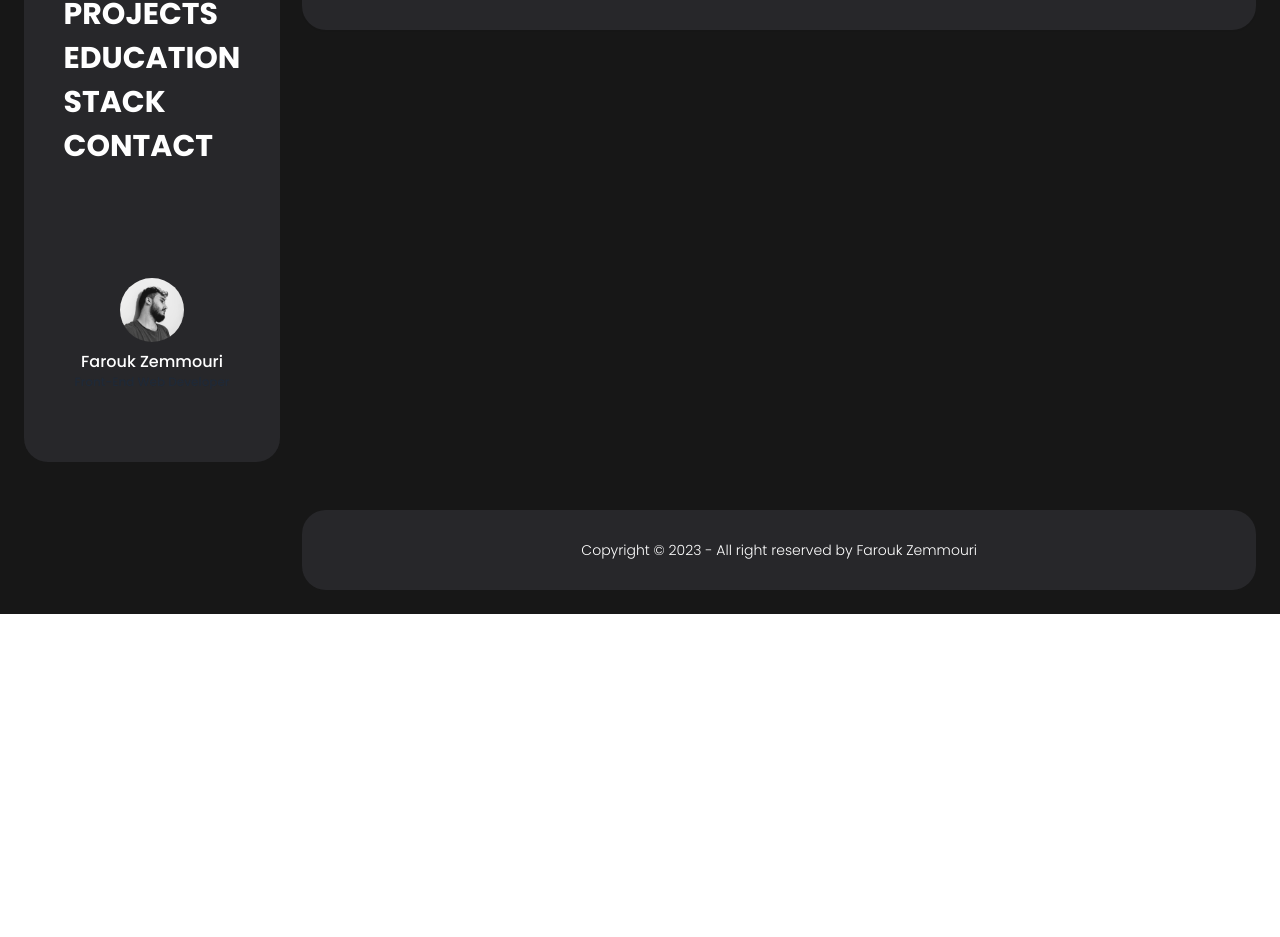
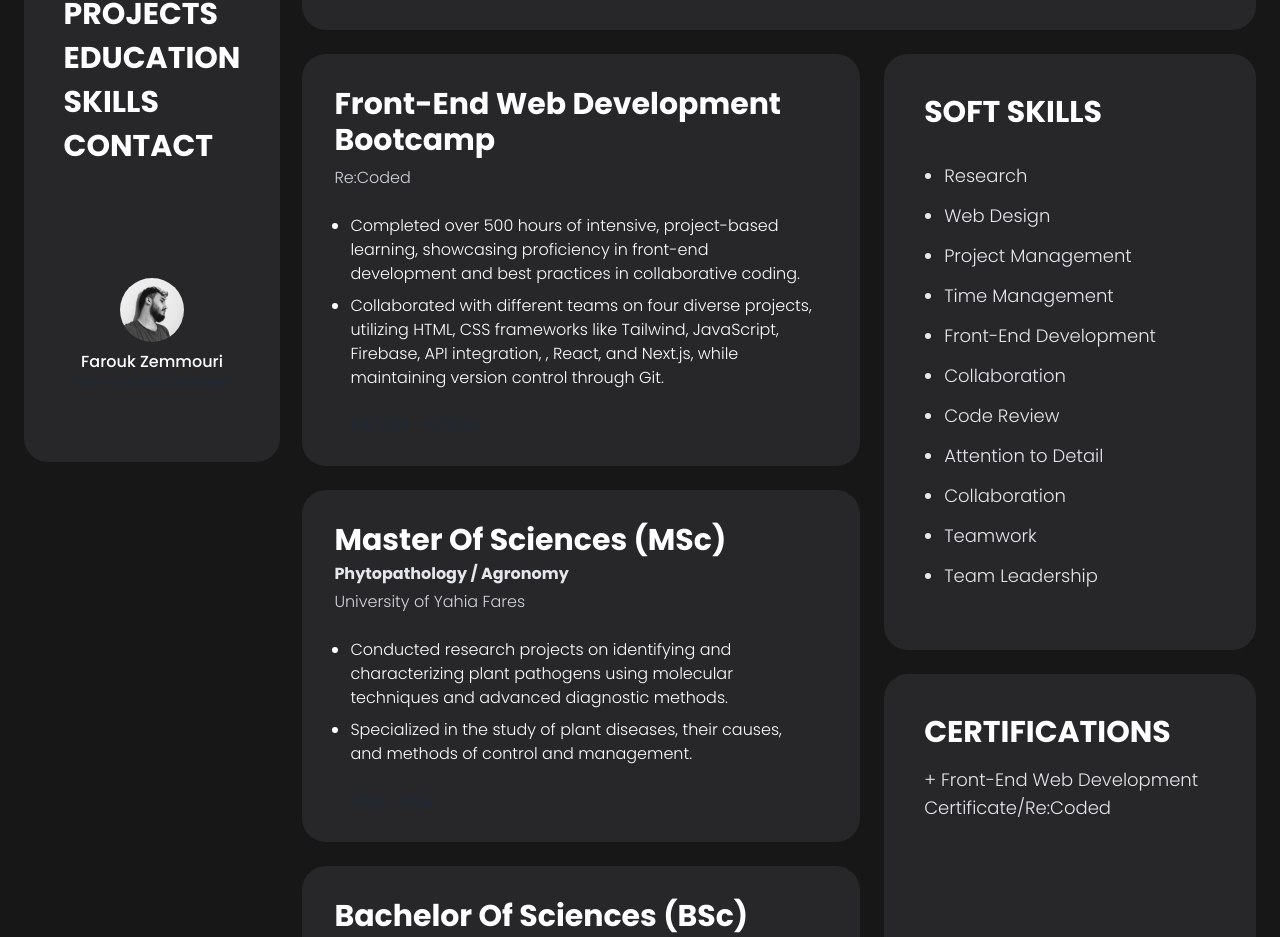
Before and after one commit to farouk26/my-portfolio, a Next.js app: page /education in a window 1280 px wide. Shown: the part 314-1251 px from the top of the page. Before the commit the page ends 928 px from the top, so only its background shows below. Built offline with nearby package versions, Linux system fonts and the light colour scheme.

Commit message:
style(education page): implement education page
implemented education page where it showcases my academic journey and my certifications as well as
the soft skills i gained throughout my academic career

fix #15

```diff
--- a/src/components/Cards/EducationCard.jsx
+++ b/src/components/Cards/EducationCard.jsx
@@ -1,24 +1,27 @@
-import { MdShareLocation } from "react-icons/md"
-import { PiStudentLight } from "react-icons/pi"
-
-function EducationCard({ title, subtitle, year, location }) {
+function EducationCard({
+  title,
+  year,
+  occupation,
+  organization,
+  description_1,
+  description_2,
+}) {
   return (
-    <div className="flex lg:flex-row flex-col gap-4 items-center w-full bg-gray-50 p-4 rounded-3xl transition lg:hover:scale-105 duration-400 lg:cursor-pointer">
-      {/* Job Section */}
-      <div className="flex gap-2 w-full">
-        <PiStudentLight className=" text-black text-3xl" />
-        <div className="flex flex-col w-full">
-          <h2 className=" text-md lg:text-lg font-bold text-black">{title}</h2>
-          <p className="text-sm text-red-600 mb-2">{subtitle}</p>
-          <div className="flex justify-between items-center">
-            <span className="badge badge-outline badge-sm text-black">
-              {year}
-            </span>
-            <p className="flex gap-2 items-center  text-black text-xs">
-              <MdShareLocation className="text-green-500" />
-              {location}
-            </p>
-          </div>
+    <div className="w-full min-h-fit p-4 bg-zinc-800 rounded-3xl">
+      <div className="flex flex-col p-4 gap-6">
+        <div className="flex flex-col gap-1 w-full">
+          <h1 className="md:text-3xl text-2xl text-white capitalize font-bold">
+            {title}
+          </h1>
+          <p className="text-md text-gray-200 font-semibold">{occupation}</p>
+          <p className="text-md text-gray-300 font-light">{organization}</p>
+        </div>
+        <ul className="w-full list-disc px-4 flex flex-col gap-2 font-light">
+          <li className="text-md text-white">{description_1}</li>
+          <li className="text-md text-white">{description_2}</li>
+        </ul>
+        <div className="px-4">
+          <p className="text-sm">{year}</p>
         </div>
       </div>
     </div>
--- a/src/components/Cards/InfoCard.jsx
+++ b/src/components/Cards/InfoCard.jsx
@@ -1,6 +1,6 @@
 function InfoCard({ icon: IconComponent, title, description }) {
   return (
-    <div className="w-full min-h-full bg-zinc-800 rounded-3xl shadow-sm p-5 transition lg:hover:scale-105 duration-400 lg:cursor-pointer">
+    <div className="w-full min-h-full bg-zinc-800 rounded-3xl shadow-sm p-5">
       <div className="flex flex-col gap-2 w-full min-h-fit">
         <span className="self-start text-3xl text-white">{IconComponent}</span>
         <h2 className="text-xl font-bold text-white">{title}</h2>
--- a/src/components/Layout/index.jsx
+++ b/src/components/Layout/index.jsx
@@ -19,7 +19,7 @@ const bebasneue = Bebas_Neue({
 function Layout({ children }) {
   return (
     <main
-      className={`${poppins.className} font-poppins w-full bg-neutral-900 p-6`}
+      className={`${poppins.className} font-poppins w-full bg-neutral-900 p-4 lg:p-6`}
     >
       <div className="relative flex lg:flex-row flex-col gap-8">
         <div className="lg:hidden block sticky top-0 z-50">
--- a/src/components/Navbar/MobileMenu.jsx
+++ b/src/components/Navbar/MobileMenu.jsx
@@ -64,7 +64,7 @@ function MobileMenu() {
                 href="/stack"
                 className="block px-4 py-2 mb-2 text-center text-2xl uppercase font-bold"
               >
-                Stack
+                Skills
               </Link>
             </Menu.Item>
             <Menu.Item>
--- a/src/components/SideBar/index.jsx
+++ b/src/components/SideBar/index.jsx
@@ -48,7 +48,7 @@ function SideBar() {
             className="text-3xl uppercase text-white font-bold hover:scale-110 transition duration-500"
             href={"/stack"}
           >
-            Stack
+            Skills
           </Link>
           <Link
             className="text-3xl uppercase text-white font-bold hover:scale-110 transition duration-500"
--- a/src/pages/education/index.jsx
+++ b/src/pages/education/index.jsx
@@ -1,16 +1,93 @@
+import EducationCard from "@/components/Cards/EducationCard"
+
 function EducationPage() {
   return (
     <section className="min-h-screen w-full">
-      <div className="flex flex-col w-full minh-fit gap-4">
+      <div className="flex flex-col w-full min-h-fit gap-6 mb-6">
         {/* Header */}
-        <div className="bg-zinc-800 h-80 w-full rounded-3xl shadow-sm p-8">
-          <div className="flex flex-col h-full gap-3 w-1/2 justify-end">
+        <div className="lg:h-80 min-h-fit w-full rounded-3xl shadow-sm p-8 bg-zinc-800">
+          <div className="flex flex-col h-full gap-3 w-full lg:w-[65%] justify-end">
             <h1 className="text-4xl uppercase font-bold text-white">
               Education
             </h1>
             <p className="text-md text-white font-light">
-              This section serves as
+              This comprehensive portfolio highlights not only my academic
+              achievements and certifications but also emphasizes the specific
+              soft skills cultivated throughout my educational journey,
+              contributing to my effectiveness as a dynamic professional.
             </p>
+          </div>
+        </div>
+        <div className="flex lg:flex-row flex-col w-full min-h-fit gap-6">
+          <div className="flex flex-col gap-6 lg:w-[60%] w-full">
+            <EducationCard
+              title={"Front-End Web Development Bootcamp"}
+              occupation={""}
+              organization={"Re:Coded"}
+              description_1={
+                "Completed over 500 hours of intensive, project-based learning, showcasing proficiency in front-end development and best practices in collaborative coding."
+              }
+              description_2={
+                "Collaborated with different teams on four diverse projects, utilizing HTML, CSS frameworks like Tailwind, JavaScript, Firebase, API integration, , React, and Next.js, while maintaining version control through Git."
+              }
+              year={"06/2023 - 12/2023"}
+            />
+            <EducationCard
+              title={"Master of Sciences (MSc)"}
+              occupation={"Phytopathology / Agronomy"}
+              organization={"University of Yahia Fares"}
+              description_1={
+                "Conducted research projects on identifying and characterizing plant pathogens using molecular techniques and advanced diagnostic methods."
+              }
+              description_2={
+                "Specialized in the study of plant diseases, their causes, and methods of control and management."
+              }
+              year={"2020 - 2022"}
+            />
+            <EducationCard
+              title={"Bachelor of Sciences (BSc)"}
+              occupation={"Plant Disease / Agronomy"}
+              organization={"University of Yahia Fares"}
+              description_1={
+                "Participated in academic projects focused on identifying and mitigating common plant diseases, pests, and weeds affecting agricultural crops."
+              }
+              description_2={
+                "Collaborated with peers on group projects, honing teamwork and communication skills while developing solutions for real-world plant protection challenges."
+              }
+              year={"2016 - 2020"}
+            />
+          </div>
+          <div className="flex flex-col gap-6 min-h-fit lg:w-[40%] w-full">
+            <div className="min-h-fit w-full bg-zinc-800 p-6 rounded-3xl">
+              <div className="min-h-fit w-full flex flex-col gap-3 p-4">
+                <h1 className="md:text-3xl text-2xl font-bold uppercase text-white">
+                  Soft Skills
+                </h1>
+                <ul className="list-disc w-full p-5 text-lg font-light text-gray-200 flex flex-col gap-3">
+                  <li>Research</li>
+                  <li>Web Design</li>
+                  <li>Project Management</li>
+                  <li>Time Management</li>
+                  <li>Front-End Development</li>
+                  <li>Collaboration</li>
+                  <li>Code Review</li>
+                  <li>Attention to Detail</li>
+                  <li>Collaboration</li>
+                  <li>Teamwork</li>
+                  <li>Team Leadership</li>
+                </ul>
+              </div>
+            </div>
+            <div className="w-full h-full p-6 bg-zinc-800 rounded-3xl">
+              <div className="w-full min-h-fit flex flex-col gap-4 p-4">
+                <h1 className="md:text-3xl text-2xl font-bold uppercase text-white">
+                  Certifications
+                </h1>
+                <p className="text-lg text-gray-200 font-light">
+                  + Front-End Web Development Certificate/Re:Coded
+                </p>
+              </div>
+            </div>
           </div>
         </div>
       </div>
--- a/src/pages/index.jsx
+++ b/src/pages/index.jsx
@@ -83,10 +83,12 @@ function Home() {
           {/* Stack */}
           <div className="flex flex-col lg:w-1/2 w-full">
             <div className="pl-2 py-3 flex justify-between">
-              <h1 className="text-2xl uppercase font-bold text-white">Stack</h1>
+              <h1 className="text-2xl uppercase font-bold text-white">
+                Skills
+              </h1>
               <Link
                 className="btn btn-sm rounded-2xl bg-green-600 text-gray-200 hover:bg-blue-600 w-1/4 lg:w-24"
-                href={"/projects"}
+                href={"/stack"}
               >
                 View All
               </Link>
@@ -104,9 +106,17 @@ function Home() {
         </div>
         {/* Projects Section */}
         <div className="w-full min-h-fit mb-8">
-          <h1 className="pl-2 py-3 text-2xl uppercase text-white font-bold mb-2">
-            Selected Projects
-          </h1>
+          <div className="flex items-center justify-between w-full min-h-fit">
+            <h1 className="pl-2 py-3 text-2xl uppercase text-white font-bold mb-2 lg:mt-0 mt-2">
+              Recent Projects
+            </h1>
+            <Link
+              className="btn btn-sm rounded-2xl bg-green-600 text-gray-200 hover:bg-blue-600 w-1/4 lg:w-24"
+              href={"/projects"}
+            >
+              View All
+            </Link>
+          </div>
           <div className="flex flex-col lg:flex-row w-full min-h-fit gap-6">
             <ProjectCard
               title={"Unify"}
```
